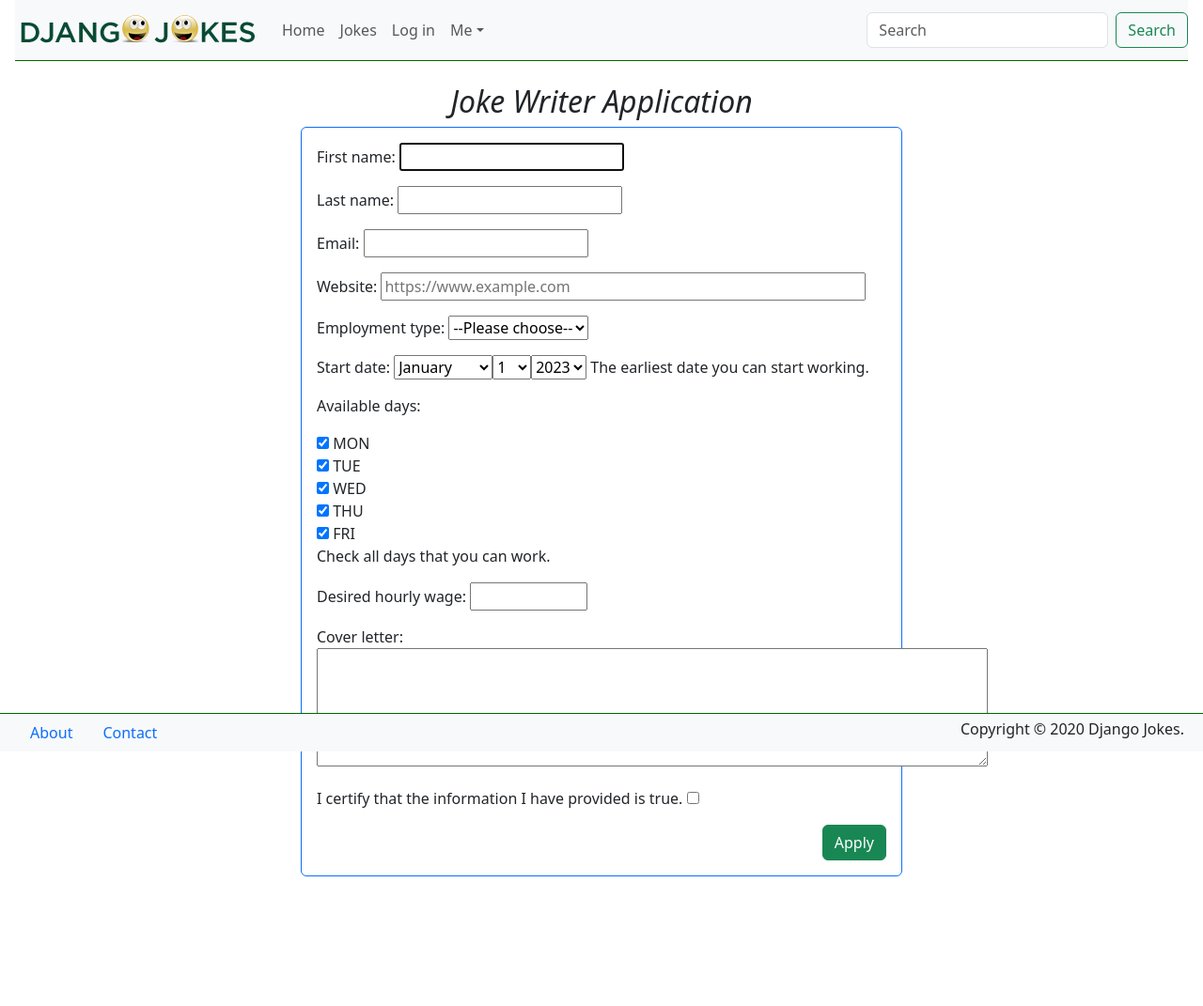
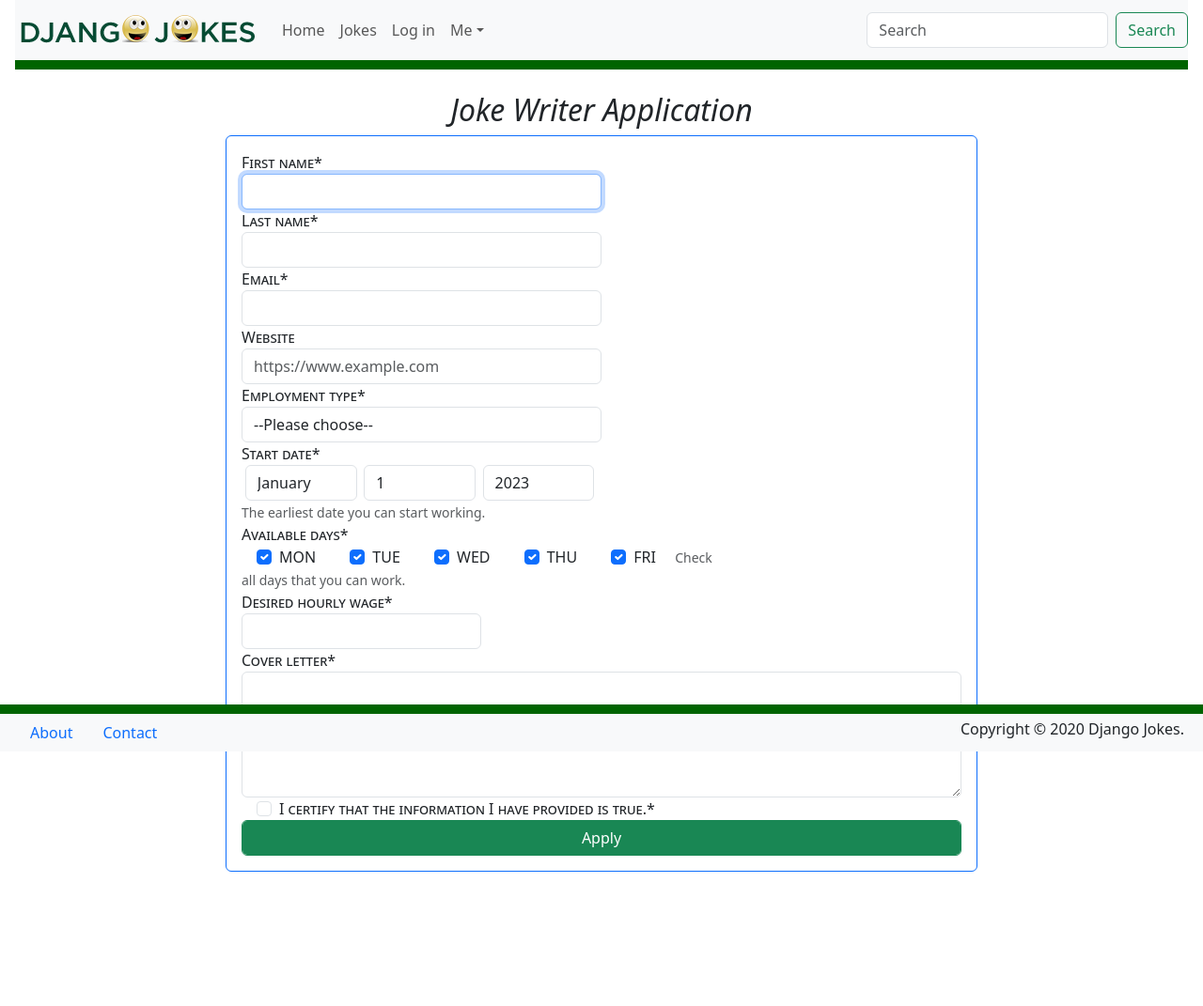
Before and after one commit to Ubuntufoo/Course-project-djangojokes.com, a Django app: page /jobs/job-app/ in a window 1280 px wide. Shown: the whole page at 94% size. Run offline with Django 4.2, Linux system fonts and the light colour scheme; some libraries are stand-ins or nearby versions.

Commit message:
Form styled with crispy forms

```diff
--- a/jobs/forms.py
+++ b/jobs/forms.py
@@ -1,5 +1,14 @@
 from datetime import datetime
 from django import forms
+from django.core.exceptions import ValidationError
+from django.core.validators import URLValidator
+
+
+def validate_future_date(value):
+    if value < datetime.now().date():
+        raise ValidationError(
+            message=f'{value} is in the past.', code='past_date'
+        )
 
 
 class JobApplicationForm(forms.Form):
@@ -25,18 +34,22 @@
     )
     last_name = forms.CharField()
     email = forms.EmailField()
-    website = forms.URLField(
+    website = forms.CharField(
         required=False,
-        widget=forms.URLInput(
+        widget=forms.TextInput(
             attrs={'placeholder': 'https://www.example.com', 'size': '50'}
-        )
+        ),
+        validators=[URLValidator(schemes=['http', 'https'])]
     )
     employment_type = forms.ChoiceField(choices=EMPLOYMENT_TYPES)
     start_date = forms.DateField(
         help_text='The earliest date you can start working.',
         widget=forms.SelectDateWidget(
             years=YEARS,
-        )
+            attrs={'style': 'width: 31%; display: inline-block; margin: 0 1%'}
+        ),
+        validators=[validate_future_date],
+        error_messages={'past_date': 'Please enter a future date.'}
     )
     available_days = forms.TypedMultipleChoiceField(
         choices=DAYS,
--- a/static/css/main.css
+++ b/static/css/main.css
@@ -3,13 +3,24 @@
 }
 
 footer {
-  border-top: 1px solid darkgreen;
+  border-top: 10px solid darkgreen;
 }
 
 header {
-  border-bottom: 1px solid darkgreen;
+  border-bottom: 10px solid darkgreen;
 }
 
 h2 {
   font-style: italic;
 }
+
+/* FORM STYLES */
+label {
+  font-variant: small-caps;
+}
+
+.form-check {
+  display: inline-block;
+  font-weight: normal;
+  margin: 0 1rem;
+}
--- a/templates/jobs/joke_writer.html
+++ b/templates/jobs/joke_writer.html
@@ -1,13 +1,47 @@
 {% extends "_base.html" %}
+{% load crispy_forms_tags %}
 
 {% block title %}Job Application: Joke Writer{% endblock %}
 {% block main %}
 <h2 class="text-center">Joke Writer Application</h2>
-<div class="card border-primary m-auto mb-3 p-3" style="max-width: 40rem">
-  <form method="post">
+<div class="card border-primary m-auto mb-3 p-3" style="max-width: 50rem">
+  <form method="post" novalidate>
     {% csrf_token %}
-    {{ form.as_p }}
-    <button class="btn btn-success float-end">Apply</button>
+    <div class="form-row">
+      <div class="form-group col-md-6 mb-0">
+        {{ form.first_name|as_crispy_field }}
+      </div>
+      <div class="form-group col-md-6 mb-0">
+        {{ form.last_name|as_crispy_field }}
+      </div>
+    </div>
+    <div class="form-row">
+      <div class="form-group col-md-6 mb-0">
+        {{ form.email|as_crispy_field }}
+      </div>
+      <div class="form-group col-md-6 mb-0">
+        {{ form.website|as_crispy_field }}
+      </div>
+    </div>
+    <div class="form-row">
+      <div class="form-group col-md-6 mb-0">
+        {{ form.employment_type|as_crispy_field }}
+      </div>
+      <div class="form-group col-md-6 mb-0">
+        {{ form.start_date|as_crispy_field }}
+      </div>
+    </div>
+    <div class="form-row">
+      <div class="form-group col-md-8 mb-0">
+        {{ form.available_days|as_crispy_field }}
+      </div>
+      <div class="form-group col-md-4 mb-0">
+        {{ form.desired_hourly_wage|as_crispy_field }}
+      </div>
+    </div>
+    {{ form.cover_letter|as_crispy_field }}
+    {{ form.confirmation|as_crispy_field }}
+    <button class="form-control btn btn-success">Apply</button>
   </form>
 </div>
 {% endblock %}
```
Also changed, not shown: djangojokes/settings.py (+6 -1 lines).
